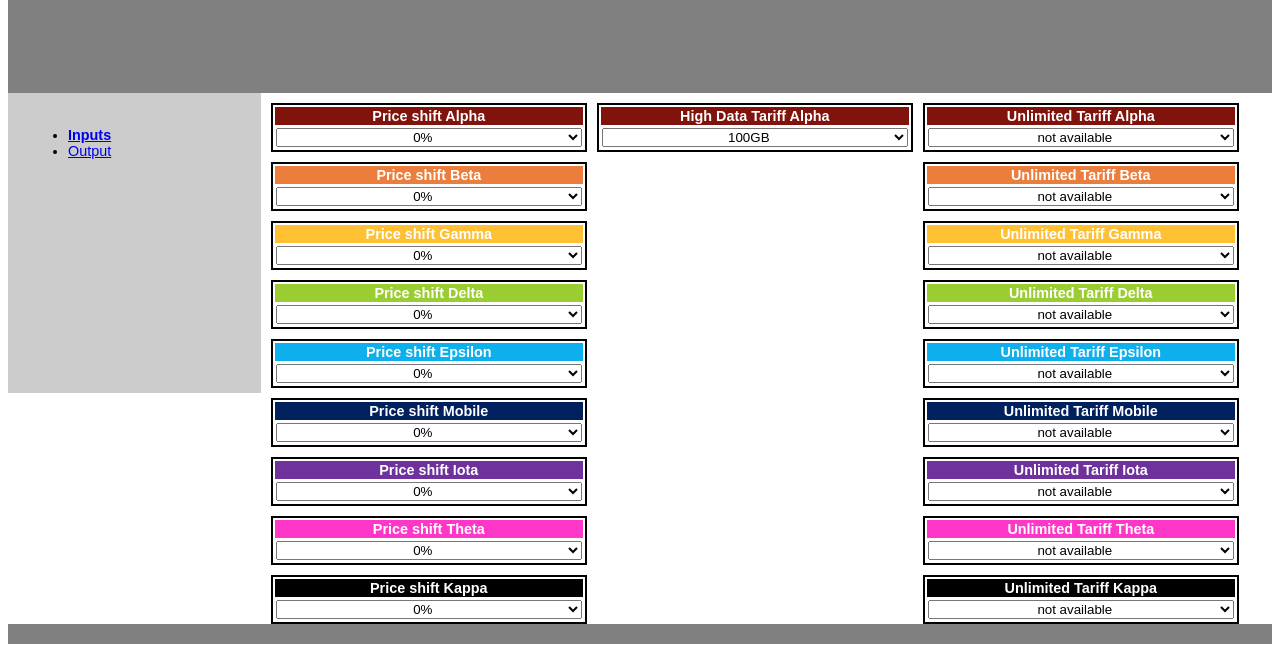
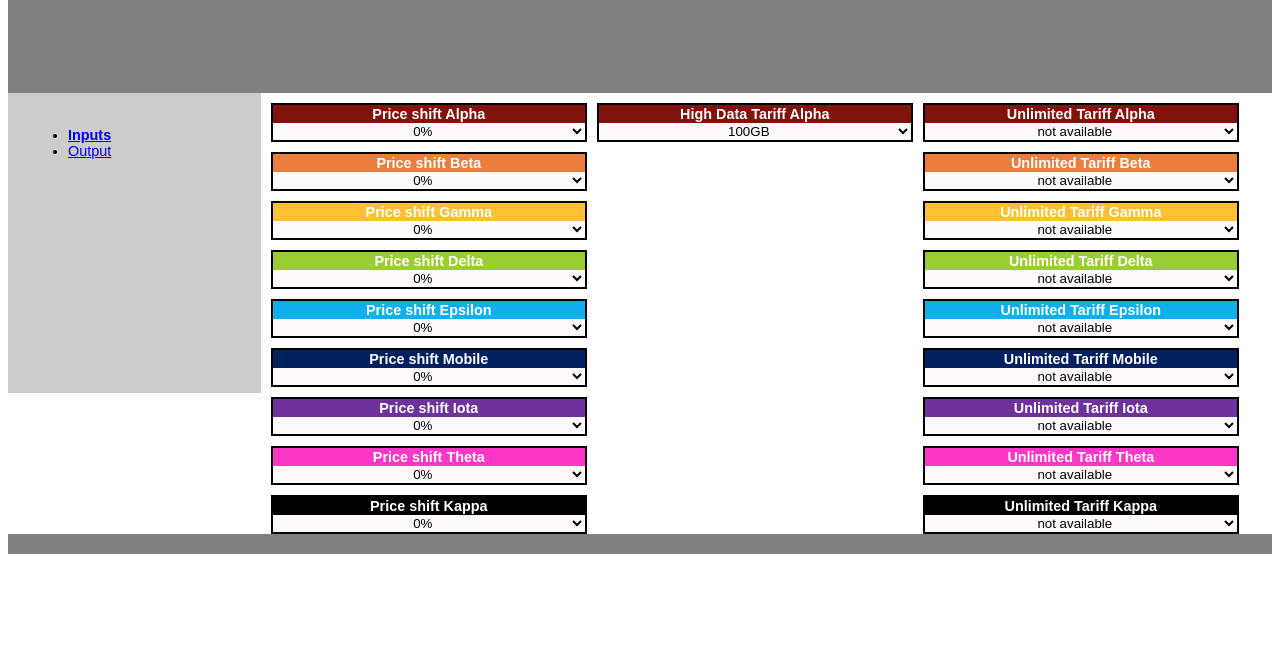
Before and after one commit to CassTh/Lab-Analyse-des-IHMs, a plain HTML site: page main.html in a window 1280 px wide. Shown: the part 193-845 px from the top of the page. After the commit the page ends 800 px from the top, so only its background shows below. Drawn offline with Linux system fonts and the light colour scheme.

Commit message:
Correction du problème de bordure et padding dans les tables

```diff
--- a/main.html
+++ b/main.html
@@ -60,6 +60,8 @@
 			table {
 				width : 100%;
 				height: 100%;
+				border : 0;
+				border-collapse: collapse;
 			}
 
 			tr {
@@ -75,12 +77,15 @@
 			td {
 				width : 100%;
 				height: 100%;
+				padding : 0;
 			}
 
 			select {
 				width : 100%;
 				height: 100%;
 				text-align : center;
+				background-color: #FFFAFA ;
+				border : 0;
 			}
 
 			.alpha {
```
